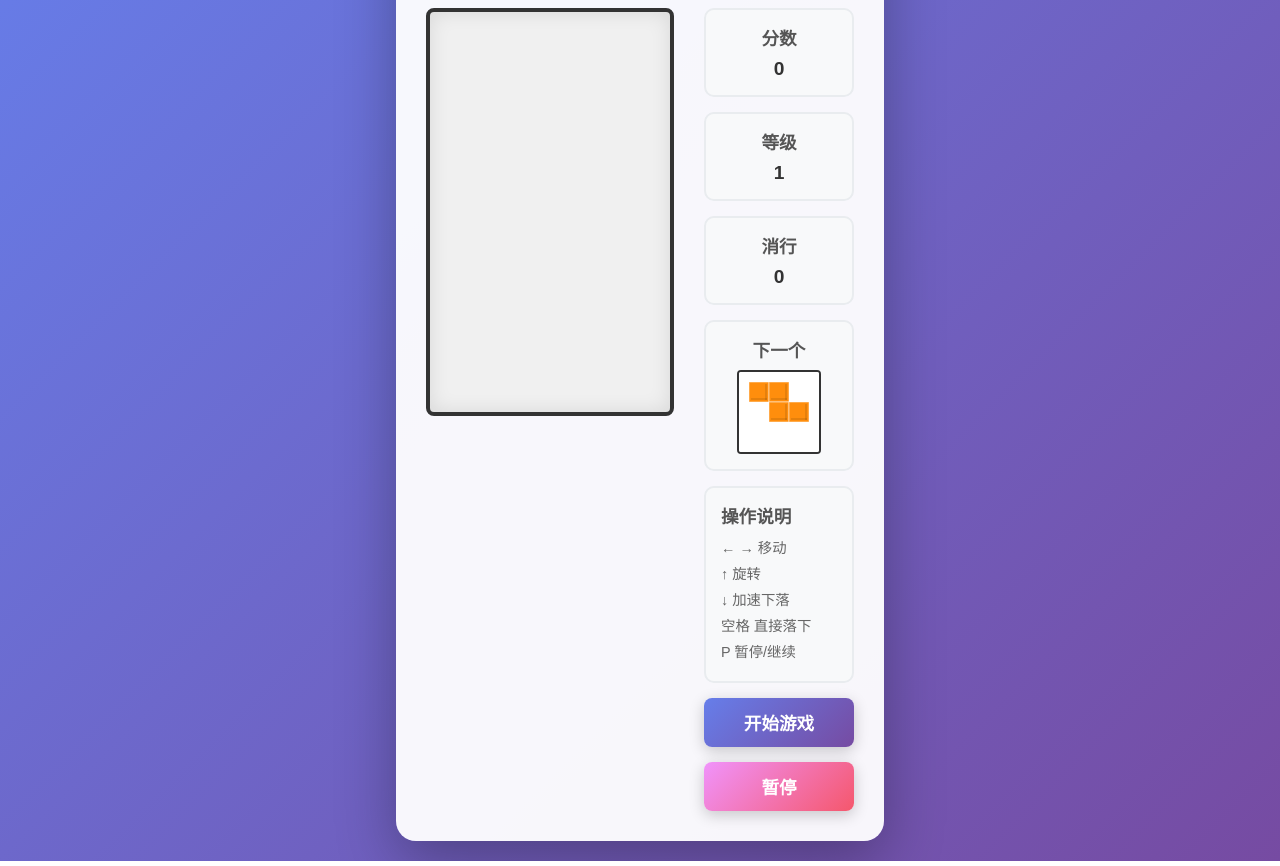
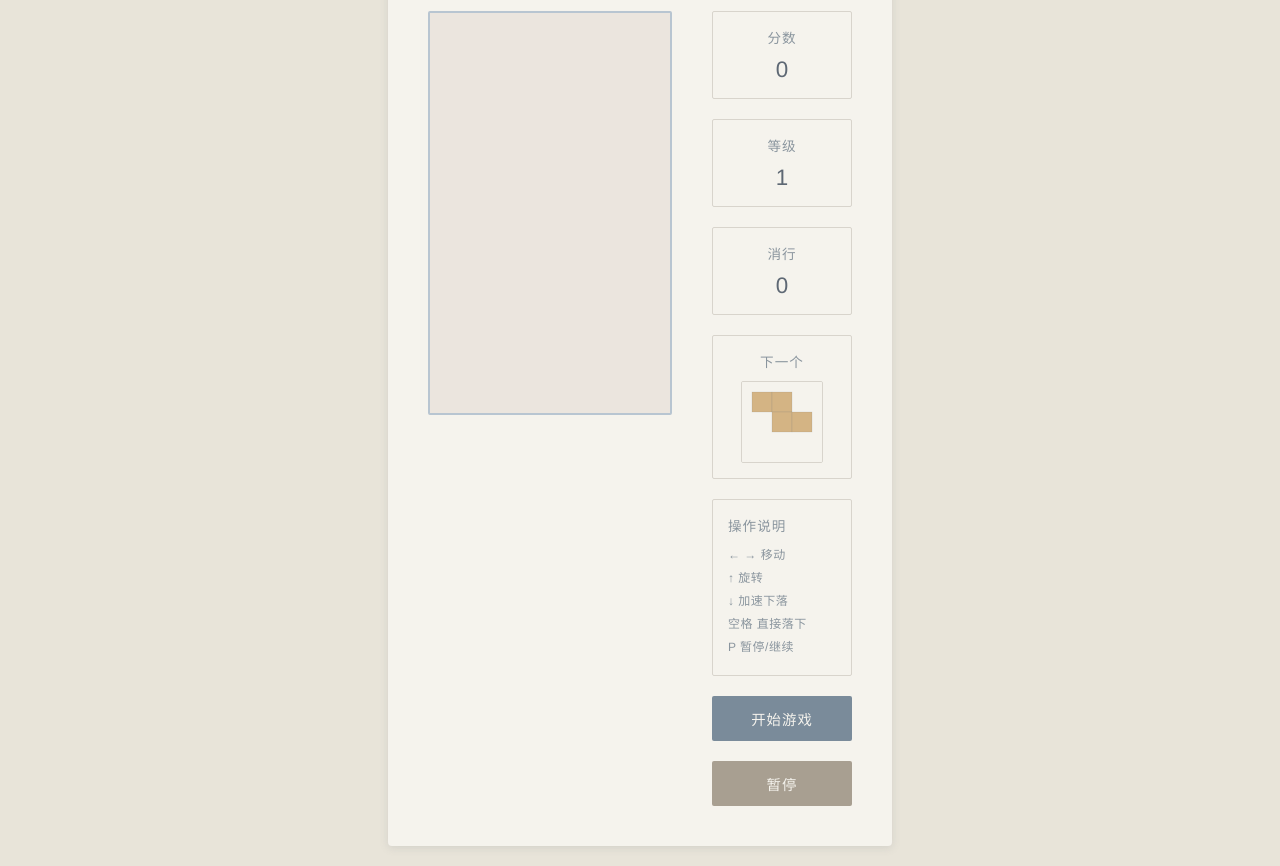
Before and after one commit to wyktt/git_learn, a plain HTML site: page index.html in a window 1280 px wide. Shown: the part 120-986 px from the top of the page. Drawn offline with Linux system fonts and the light colour scheme.

Commit message:
style: 更新为莫奈风格极简主题
- 配色采用莫奈画作灵感：雾蓝、沙金、青苔绿、玫瑰粉等低饱和度色彩
- 背景色改为温暖的米白色系 (#E8E4D9, #F5F3ED)
- 移除所有渐变和阴影效果，采用扁平化设计
- 方块绘制简化，仅保留极简边框
- 字体改为细体，增加字间距，提升优雅感
- 按钮和边框采用柔和的灰蓝色调

```diff
--- a/style.css
+++ b/style.css
@@ -5,8 +5,8 @@
 }
 
 body {
-    font-family: 'Arial', sans-serif;
-    background: linear-gradient(135deg, #667eea 0%, #764ba2 100%);
+    font-family: 'Helvetica Neue', Arial, sans-serif;
+    background: #E8E4D9;
     min-height: 100vh;
     display: flex;
     justify-content: center;
@@ -15,65 +15,69 @@ body {
 }
 
 .game-container {
-    background: rgba(255, 255, 255, 0.95);
-    border-radius: 20px;
-    padding: 30px;
-    box-shadow: 0 20px 60px rgba(0, 0, 0, 0.3);
+    background: #F5F3ED;
+    border-radius: 4px;
+    padding: 40px;
+    box-shadow: 0 2px 8px rgba(94, 104, 116, 0.15);
     text-align: center;
 }
 
 h1 {
-    color: #333;
-    margin-bottom: 20px;
-    font-size: 2.5em;
-    text-shadow: 2px 2px 4px rgba(0, 0, 0, 0.1);
+    color: #5E6874;
+    margin-bottom: 30px;
+    font-size: 1.8em;
+    font-weight: 300;
+    letter-spacing: 2px;
 }
 
 .game-wrapper {
     display: flex;
-    gap: 30px;
+    gap: 40px;
     justify-content: center;
     align-items: flex-start;
     flex-wrap: wrap;
 }
 
 #tetris {
-    border: 4px solid #333;
-    border-radius: 8px;
-    background-color: #f0f0f0;
-    box-shadow: inset 0 0 20px rgba(0, 0, 0, 0.1);
+    border: 2px solid #B8C5D1;
+    border-radius: 2px;
+    background-color: #EBE5DE;
+    box-shadow: none;
 }
 
 .info-panel {
     display: flex;
     flex-direction: column;
-    gap: 15px;
-    min-width: 150px;
+    gap: 20px;
+    min-width: 140px;
 }
 
 .score-box, .level-box, .lines-box, .next-piece, .controls {
-    background: #f8f9fa;
+    background: #F5F3ED;
     padding: 15px;
-    border-radius: 10px;
-    border: 2px solid #e9ecef;
+    border-radius: 2px;
+    border: 1px solid #D8D4CC;
 }
 
 h3 {
-    color: #555;
-    margin-bottom: 8px;
-    font-size: 1.1em;
+    color: #8A959E;
+    margin-bottom: 10px;
+    font-size: 0.85em;
+    font-weight: 400;
+    letter-spacing: 1px;
+    text-transform: uppercase;
 }
 
 p {
-    color: #333;
-    font-size: 1.2em;
-    font-weight: bold;
+    color: #5E6874;
+    font-size: 1.4em;
+    font-weight: 300;
 }
 
 #next {
-    border: 2px solid #333;
-    border-radius: 4px;
-    background-color: #fff;
+    border: 1px solid #D8D4CC;
+    border-radius: 2px;
+    background-color: #F5F3ED;
     margin: 0 auto;
     display: block;
 }
@@ -83,36 +87,41 @@ p {
 }
 
 .controls p {
-    font-size: 0.9em;
-    font-weight: normal;
-    margin: 5px 0;
-    color: #666;
+    font-size: 0.75em;
+    font-weight: 300;
+    margin: 6px 0;
+    color: #8A959E;
+    letter-spacing: 0.5px;
 }
 
 button {
-    background: linear-gradient(135deg, #667eea 0%, #764ba2 100%);
-    color: white;
+    background: #7A8B9A;
+    color: #F5F3ED;
     border: none;
-    padding: 12px 25px;
-    font-size: 1.1em;
-    border-radius: 8px;
+    padding: 12px 30px;
+    font-size: 0.9em;
+    border-radius: 2px;
     cursor: pointer;
-    transition: all 0.3s ease;
-    font-weight: bold;
-    box-shadow: 0 4px 15px rgba(0, 0, 0, 0.2);
+    transition: all 0.2s ease;
+    font-weight: 400;
+    letter-spacing: 1px;
+    box-shadow: none;
 }
 
 button:hover {
-    transform: translateY(-2px);
-    box-shadow: 0 6px 20px rgba(0, 0, 0, 0.3);
+    background: #6B7A89;
 }
 
 button:active {
-    transform: translateY(0);
+    background: #5E6874;
 }
 
 #pause-btn {
-    background: linear-gradient(135deg, #f093fb 0%, #f5576c 100%);
+    background: #A89F91;
+}
+
+#pause-btn:hover {
+    background: #9A9184;
 }
 
 .hidden {
@@ -124,24 +133,26 @@ button:active {
     top: 50%;
     left: 50%;
     transform: translate(-50%, -50%);
-    background: rgba(255, 255, 255, 0.98);
-    padding: 40px;
-    border-radius: 20px;
-    box-shadow: 0 20px 60px rgba(0, 0, 0, 0.4);
+    background: #F5F3ED;
+    padding: 50px 60px;
+    border-radius: 2px;
+    box-shadow: 0 4px 20px rgba(94, 104, 116, 0.2);
     z-index: 1000;
-    border: 4px solid #764ba2;
+    border: 1px solid #D8D4CC;
 }
 
 #game-over h2 {
-    color: #764ba2;
-    font-size: 2em;
-    margin-bottom: 15px;
+    color: #5E6874;
+    font-size: 1.6em;
+    margin-bottom: 20px;
+    font-weight: 300;
+    letter-spacing: 2px;
 }
 
 #game-over p {
-    font-size: 1.3em;
-    margin-bottom: 20px;
-    color: #333;
+    font-size: 1.1em;
+    margin-bottom: 25px;
+    color: #8A959E;
 }
 
 @media (max-width: 600px) {
--- a/tetris.js
+++ b/tetris.js
@@ -8,16 +8,16 @@ const nextContext = nextCanvas.getContext('2d');
 context.scale(20, 20);
 nextContext.scale(20, 20);
 
-// 方块颜色
+// 方块颜色 - 莫奈风格配色
 const colors = [
     null,
-    '#FF0D72', // T - 紫红
-    '#0DC2FF', // I - 青色
-    '#0DFF72', // S - 绿色
-    '#F538FF', // Z - 粉色
-    '#FF8E0D', // L - 橙色
-    '#FFE138', // O - 黄色
-    '#3877FF', // J - 蓝色
+    '#6B9AC4', // T - 雾蓝
+    '#C4A06B', // I - 沙金
+    '#9AC46B', // S - 青苔绿
+    '#C46B7A', // Z - 玫瑰粉
+    '#D4B484', // L - 麦黄
+    '#E8D5A3', // O - 奶油黄
+    '#7A8B9A', // J - 灰蓝
 ];
 
 // 方块形状定义
@@ -79,24 +79,18 @@ function createPiece(type) {
     }
 }
 
-// 绘制单个方块
+// 绘制单个方块 - 极简风格
 function drawMatrix(matrix, offset, ctx = context) {
     matrix.forEach((row, y) => {
         row.forEach((value, x) => {
             if (value !== 0) {
-                // 主色
                 ctx.fillStyle = colors[value];
                 ctx.fillRect(x + offset.x, y + offset.y, 1, 1);
 
-                // 高光效果
-                ctx.lineWidth = 0.05;
-                ctx.strokeStyle = 'rgba(255, 255, 255, 0.5)';
+                // 极简边框
+                ctx.lineWidth = 0.02;
+                ctx.strokeStyle = 'rgba(94, 104, 116, 0.3)';
                 ctx.strokeRect(x + offset.x, y + offset.y, 1, 1);
-
-                // 阴影效果
-                ctx.fillStyle = 'rgba(0, 0, 0, 0.1)';
-                ctx.fillRect(x + offset.x + 0.1, y + offset.y + 0.8, 0.8, 0.1);
-                ctx.fillRect(x + offset.x + 0.8, y + offset.y + 0.1, 0.1, 0.8);
             }
         });
     });
@@ -104,7 +98,7 @@ function drawMatrix(matrix, offset, ctx = context) {
 
 // 绘制游戏区域
 function draw() {
-    context.fillStyle = '#f0f0f0';
+    context.fillStyle = '#EBE5DE';
     context.fillRect(0, 0, canvas.width / 20, canvas.height / 20);
 
     drawMatrix(arena, {x: 0, y: 0});
@@ -113,7 +107,7 @@ function draw() {
 
 // 绘制下一个方块预览
 function drawNext() {
-    nextContext.fillStyle = '#fff';
+    nextContext.fillStyle = '#F5F3ED';
     nextContext.fillRect(0, 0, nextCanvas.width / 20, nextCanvas.height / 20);
 
     const offset = {
```
